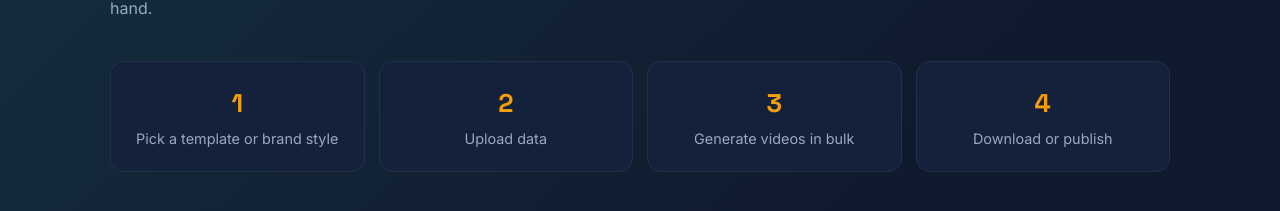
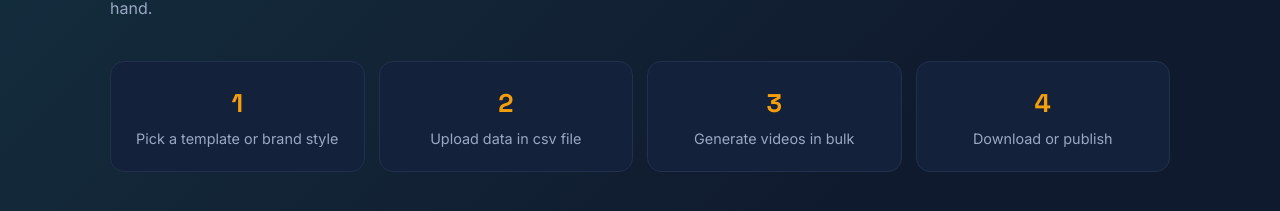
Before and after one commit to shankar-zaiswal/shankarjaiswal-website, a plain HTML site: page index.html in a window 1280 px wide. Shown: the part 5557-5768 px from the top of the page. Drawn offline with Linux system fonts and the light colour scheme.

Commit message:
Update index.html

```diff
--- a/index.html
+++ b/index.html
@@ -309,7 +309,7 @@ footer{border-top:1px solid var(--line);padding:34px 0;color:var(--muted);font-s
 <p class="lead">Klipnexa is a bulk video creation software and service. Make dozens or hundreds of on-brand videos from one template and one spreadsheet, instead of editing each one by hand.</p>
 <div class="flow">
 <div class="step"><b>1</b><span>Pick a template or brand style</span></div>
-<div class="step"><b>2</b><span>Upload data</span></div>
+<div class="step"><b>2</b><span>Upload data in csv file</span></div>
 <div class="step"><b>3</b><span>Generate videos in bulk</span></div>
 <div class="step"><b>4</b><span>Download or publish</span></div>
 </div>
```
